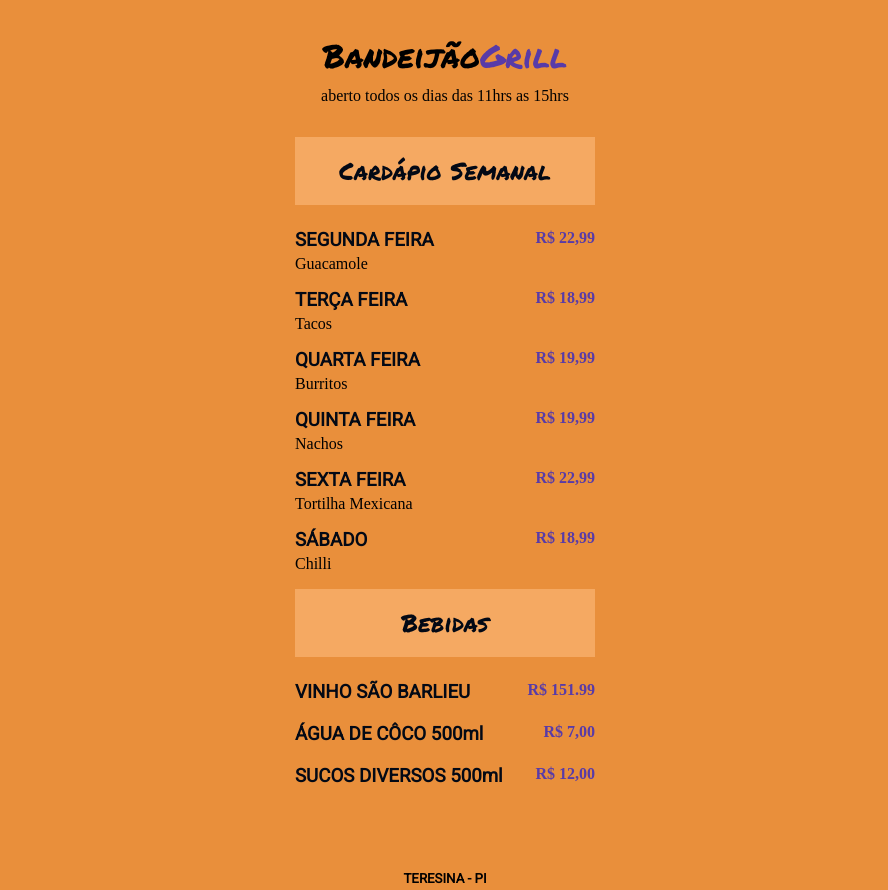
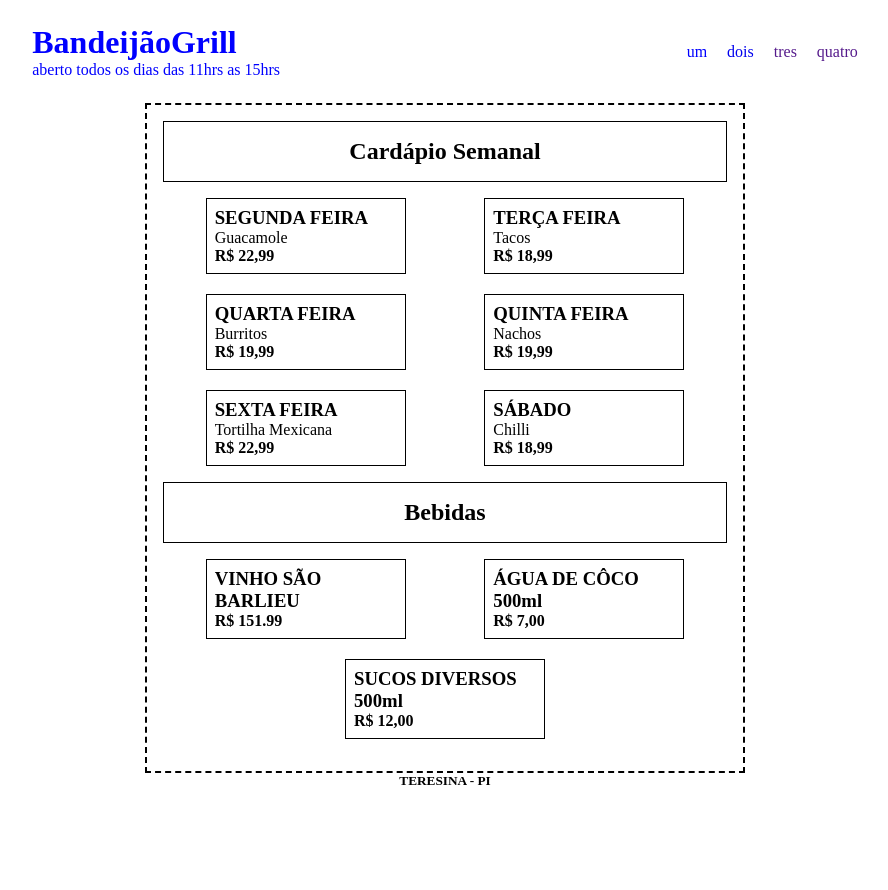
Before and after one commit to thiagoborges00/Bandeij-o, a plain HTML site: page index.html in a window 1280 px wide. Shown: the whole page, without its empty margins (195-1083 px from the left). After the commit the page ends 800 px from the top, so only its background shows below. Drawn offline with nearby package versions, Linux system fonts and the light colour scheme.

Commit message:
versao do layout com flex box

```diff
--- a/index.html
+++ b/index.html
@@ -1,10 +1,11 @@
 <!DOCTYPE html>
-<html lang="en">
+<html lang="pt-BR">
 
 <head>
     <meta charset="UTF-8">
     <meta http-equiv="X-UA-Compatible" content="IE=edge">
     <meta name="viewport" content="width=device-width, initial-scale=1.0">
+    <meta name="description" content="Aplicação que mostra o cardápio da empresa bandeijão">
     <title>Bandeijão</title>
     <link rel="preconnect" href="https://fonts.googleapis.com">
     <link rel="preconnect" href="https://fonts.gstatic.com" crossorigin>
@@ -15,17 +16,24 @@
 </head>
 
 <body>
-    <header>
-        <div>
-            <h1>Bandeijão<span id='name'>Grill</span></h1>
+    <header class="cabeçalho">
+        <div class="conteudo-cabeçalho">
+            <h1>Bandeijão<span id='titulo-cabeçalho'>Grill</span></h1>
             <p>aberto todos os dias das 11hrs as 15hrs</p>
         </div>
+        <nav class="navegacao">
+            <a>um</a>
+            <a href="#chat">dois</a>
+            <a href="">tres</a>
+            <a href="">quatro</a>
+        </nav>
     </header>
-    <section class="cardapio">
-        <h2>Cardápio Semanal</h2>
-        <ul>
+    <main class="corpo">
+        <section class="corpo-cardapio">
+            <h2 class="titulo-corpo-cardapio">Cardápio Semanal</h2>
+            <ul class="lista-corpo-cardapio">
                 <li>
-                <div class="details">
+                    <div class="detalhes-corpo">
                         <h3>SEGUNDA FEIRA</h3>
                         <p>Guacamole</p>
                     </div>
@@ -80,9 +88,9 @@
                     </li>
                     </ul>
                     </section>
-    <section class="bebidas">
-        <h2>Bebidas</h2>
-        <ul>
+        <section class="corpo-bebidas">
+            <h2 class="titulo-corpo-bebidas">Bebidas</h2>
+            <ul class="lista-corpo-bebidas">
                 <li>
                     <div>
                         <h3>VINHO SÃO BARLIEU</h3>
@@ -112,8 +120,15 @@
             </ul>
         </section>
 
-    <footer>
+    </main>
+
+    <footer class="rodape">
+        <div class="fyt">
+            <script src="https://www.gstatic.com/dialogflow-console/fast/messenger/bootstrap.js?v=1"></script>
+            <df-messenger id='chat' intent="WELCOME" chat-title="School_Guardian"
+                agent-id="223aca93-42ce-4ad2-a712-e4a0dbf289e0" language-code="pt-br"></df-messenger>
         <h5>TERESINA - PI</h5>
+        </div>
     </footer>
 
 </body>
--- a/style.css
+++ b/style.css
@@ -1,77 +1,66 @@
 * {
-    margin: 0;
+margin: 0;
     padding: 0;
+box-sizing: border-box;
+    text-decoration: none;
 }
 
-h2,
-h3 {
-    color: #030915;
+body {
+    font-size: 100%;
+    display: block;
+    margin: 0 auto;
+    /* align-items: center; */
 }
 
-h1,
-h2,
-#name {
-    font-family: 'Permanent Marker', cursive;
-    font-weight: 200;
+.cabeçalho {
+    color: blue;
+    display: flex;
+    flex-direction: row;
+    justify-content: space-around;
+    padding: 24px;
 }
-body {
-    background-color: #E98F3B;
+.navegacao {
+    display: flex;
+    flex-direction: row;
+    align-items: center;
+    gap: 20px;
+    justify-content: flex-end;
+}
+
+.corpo {
+    display: flex;
+    flex-direction: column;
+    align-items: center;
+    border: 2px dashed;
+    padding-bottom: 32px;
+    max-width: 600px;
+    margin: auto;
+}
+
+.titulo-corpo-cardapio,
+.titulo-corpo-bebidas {
+    border: 1px solid;
+    margin: 16px;
+    padding: 16px;
+    text-align: center;
+max-width: 600px;
+
+}
+.fyt {
+    display: flex;
+    justify-content: center;
 }
 
 ul {
     list-style: none;
+    display: flex;
+    flex-wrap: wrap;
+        gap: 20px;
+        justify-content: space-evenly;
+    }
+
+li {
+    border: 1px solid;
+    padding: 8px;
+    width: 200px;
 }
-
-header {
-    max-width: 300px;
-    /*border: 3px solid purple;*/
-    margin: 0 auto;
-    text-align: center;
-    padding: 32px 0;
-}
-
-header div h1 {
-    margin-bottom: 8px;
-}
-
-section,
-footer {
-    max-width: 300px;
-    margin: 0 auto;
-
-}
-
-footer {
-    text-align: center;
-}
-
-section h2 {
-    background-color: #F5A962;
-    text-align: center;
-    padding: 16px 8px;
-    margin-bottom: 24px;
-}
-
-ul li {
-    /*border: 1px solid white;*/
-    margin-bottom: 16px;
-    display: flex;
-    justify-content: space-between;
-
-}
-
-li h3,
-footer {
-    margin-bottom: 4px;
-    font-family: 'Permanent Marker', cursive;
-        font-family: 'Roboto', sans-serif;
-}
-
-strong,
-#name {
-    color: #583BA8;
-}
-
-.bebidas {
-    margin-bottom: 80px;
-}
```
Lines whose indentation alone changed are shown as unchanged.
